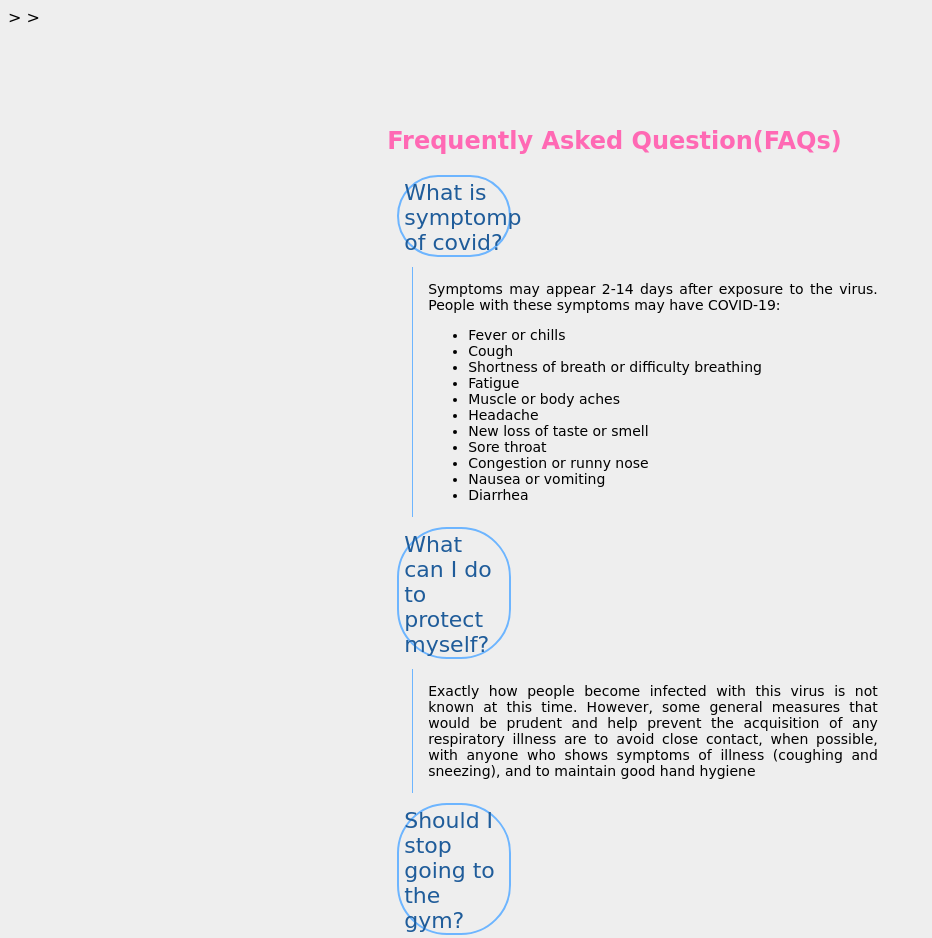
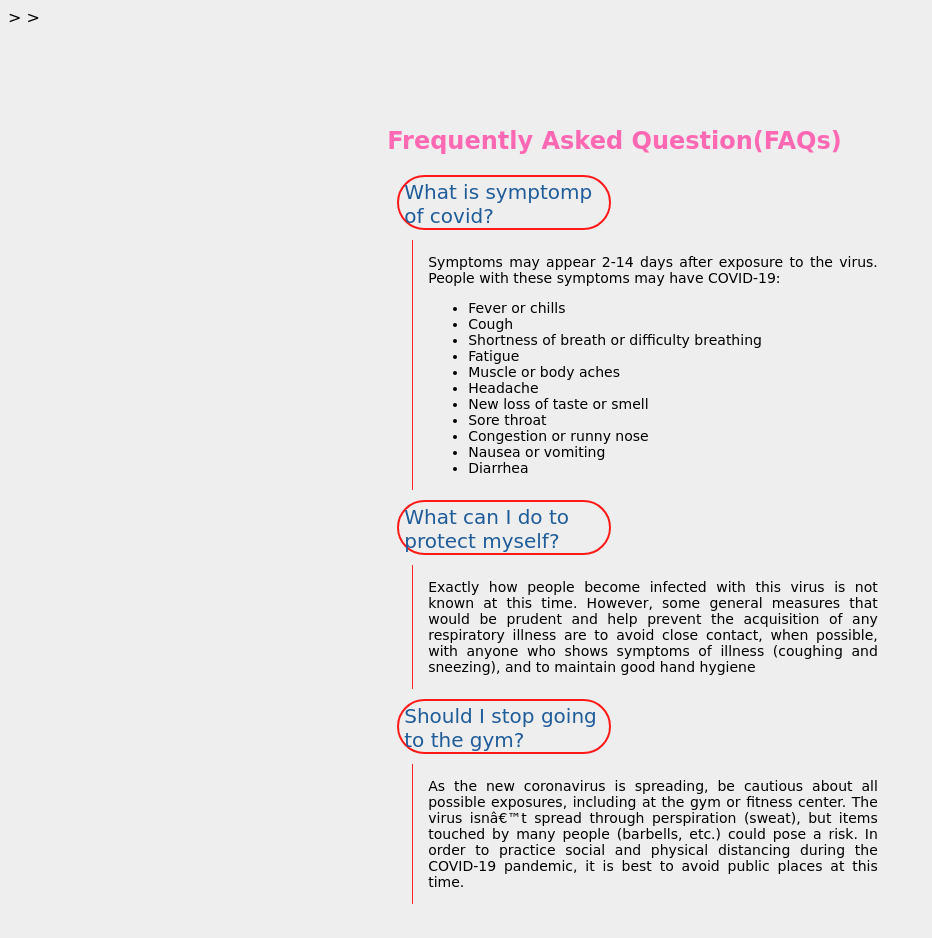
Before and after one commit to fauzipradipta/Died-Omega, a website: page FAQ.html in a window 1280 px wide. Shown: the top 938 px of the page, without its empty margins (0-932 px from the left). After the commit the page ends 912 px from the top, so only its background shows below. Drawn offline with Linux system fonts and the light colour scheme.

Commit message:
FAQ Update

```diff
--- a/Faq.css
+++ b/Faq.css
@@ -29,9 +29,9 @@ body{
 }
 
 .accordion{
-    width: 100px;
+    width: 200px;
     padding: 0 5px;
-    border: 2px solid #6db5ff;
+    border: 2px solid #ff1919;
     cursor: pointer;
     border-radius: 50px;
     display: flex;
@@ -51,7 +51,7 @@ body{
 }
 
 .accordion h5{
-    font-size: 22px;
+    font-size: 20px;
     margin:0px;
     padding: 3px 0 0 0;
     font-weight: normal;
@@ -65,7 +65,7 @@ body{
 }
 
 .active{
-    background-color: #fd1313;
+    background-color: #6db5ff;
     color: #fff;
 }
 
@@ -74,7 +74,7 @@ body{
 }
 .panel{
     padding: 0 15px;
-    border-left: 1px solid #6db5ff;
+    border-left: 1px solid #ff2525;
     margin-left: 25px;
     font-size: 14px;
     text-align: justify;
```
